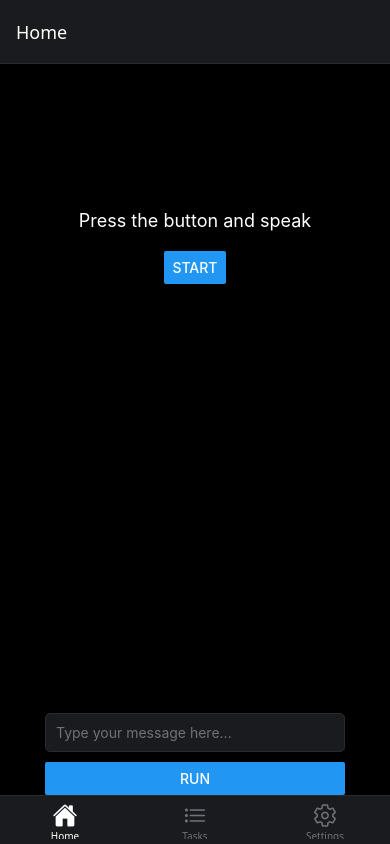
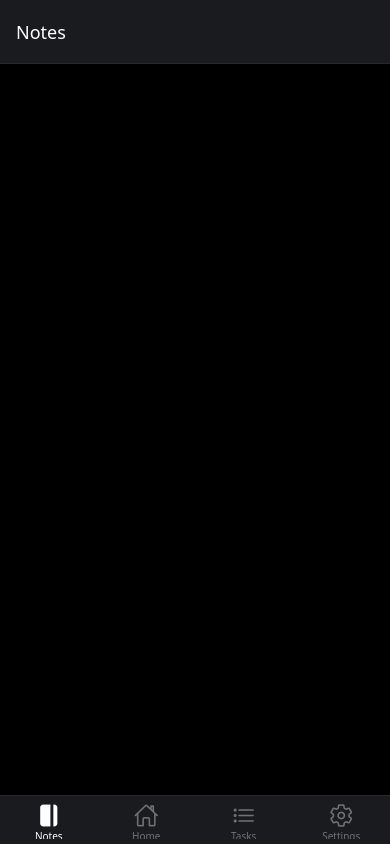
Before and after one commit to hissterical/rntodo, a React Native app: screen /Notes in a window 390 px wide. Built offline with nearby package versions, Linux system fonts and the light colour scheme.

Commit message:
Added notes page

```diff
--- a/src/navigation/AppNavigator.jsx
+++ b/src/navigation/AppNavigator.jsx
@@ -2,6 +2,7 @@ import React from 'react';
 import { createBottomTabNavigator } from '@react-navigation/bottom-tabs';
 import MainPage from '../screens/MainPage';
 import TasksPage from '../screens/TasksPage';
+import NotesPage from '../screens/NotesPage';
 import { SettingsPage } from '../screens/SettingsPage';
 import { navBarOptions } from './navBarOptions';
 import { useTheme } from '../context/ThemeContext';
@@ -15,6 +16,11 @@ export const AppNavigator = () => {
     <Tab.Navigator
       screenOptions={(props) => navBarOptions(theme, props)}  // Pass theme here
     >
+      <Tab.Screen
+        name="Notes"
+        component={NotesPage}
+        options={{ title: 'Notes' }}
+      />
       <Tab.Screen
         name="Home"
         component={MainPage}
--- a/src/navigation/navBarOptions.js
+++ b/src/navigation/navBarOptions.js
@@ -8,6 +8,8 @@ const navBarOptions = (theme, {route}) => ({
       iconName = focused ? 'home' : 'home-outline';
     } else if (route.name === 'Tasks') {
       iconName = focused ? 'list' : 'list-outline';
+    } else if (route.name === 'Notes') {
+      iconName = focused ? 'journal' : 'journal-outline';
     } else if (route.name === 'Settings') {
       iconName = focused ? 'settings' : 'settings-outline';
     }
--- /dev/null
+++ b/src/screens/NotesPage.jsx
@@ -0,0 +1,75 @@
+import React, { useState, useEffect } from "react";
+import { FlatList, View, Text, StyleSheet } from "react-native";
+import AsyncStorage from "@react-native-async-storage/async-storage";
+import { useIsFocused } from "@react-navigation/native"; // Import useIsFocused
+import { createGlobalStyles } from "../styles/GlobalStyles";
+
+// import TaskItem from "../components/TaskItem";
+// import TaskInput from "../components/TaskInput";
+// import addTask from "../utils/TaskUtils"; // Keep the utility function
+
+import { useTheme } from "../context/ThemeContext";
+
+export default function NotesPage() {
+  // const [task, setTask] = useState("");
+  // const [tasks, setTasks] = useState([]);
+  // const isFocused = useIsFocused(); // Get the focused state of the screen
+
+  const {theme} = useTheme();
+  const styles = createGlobalStyles(theme);
+
+  // const loadTasks = async () => {
+  //   const savedTasks = await AsyncStorage.getItem("tasks");
+  //   if (savedTasks) {
+  //     setTasks(JSON.parse(savedTasks));
+  //   }
+  // };
+
+  // useEffect(() => {
+  //   if (isFocused) {
+  //     loadTasks(); // Reload tasks whenever the screen gains focus
+  //   }
+  // }, [isFocused]);
+
+  // useEffect(() => {
+  //   AsyncStorage.setItem("tasks", JSON.stringify(tasks));
+  // }, [tasks]);
+
+  // const handleAddTask = () => {
+  //   addTask(task, tasks, setTasks); // Use shared function
+  //   setTask("");
+  // };
+
+  // const deleteTask = (id) => {
+  //   setTasks(tasks.filter((task) => task.id !== id));
+  // };
+
+  // const toggleTaskCompletion = (id) => {
+  //   const updatedTasks = tasks.map((task) => {
+  //     if (task.id === id) {
+  //       return { ...task, completed: !task.completed };
+  //     }
+  //     return task;
+  //   });
+  //   setTasks(updatedTasks);
+  // };
+
+  return (
+    <View style={styles.container}>
+      <Text>Tasks</Text>
+      {/* <TaskInput task={task} setTask={setTask} addTask={handleAddTask} />
+      <FlatList
+        data={tasks}
+        keyExtractor={(item) => item.id}
+        renderItem={({ item }) => (
+          <TaskItem
+            task={item}
+            toggleCompletion={toggleTaskCompletion}
+            deleteTask={deleteTask}
+            theme={theme}
+          />
+        )}
+      /> */}
+    </View>
+  );
+}
```
